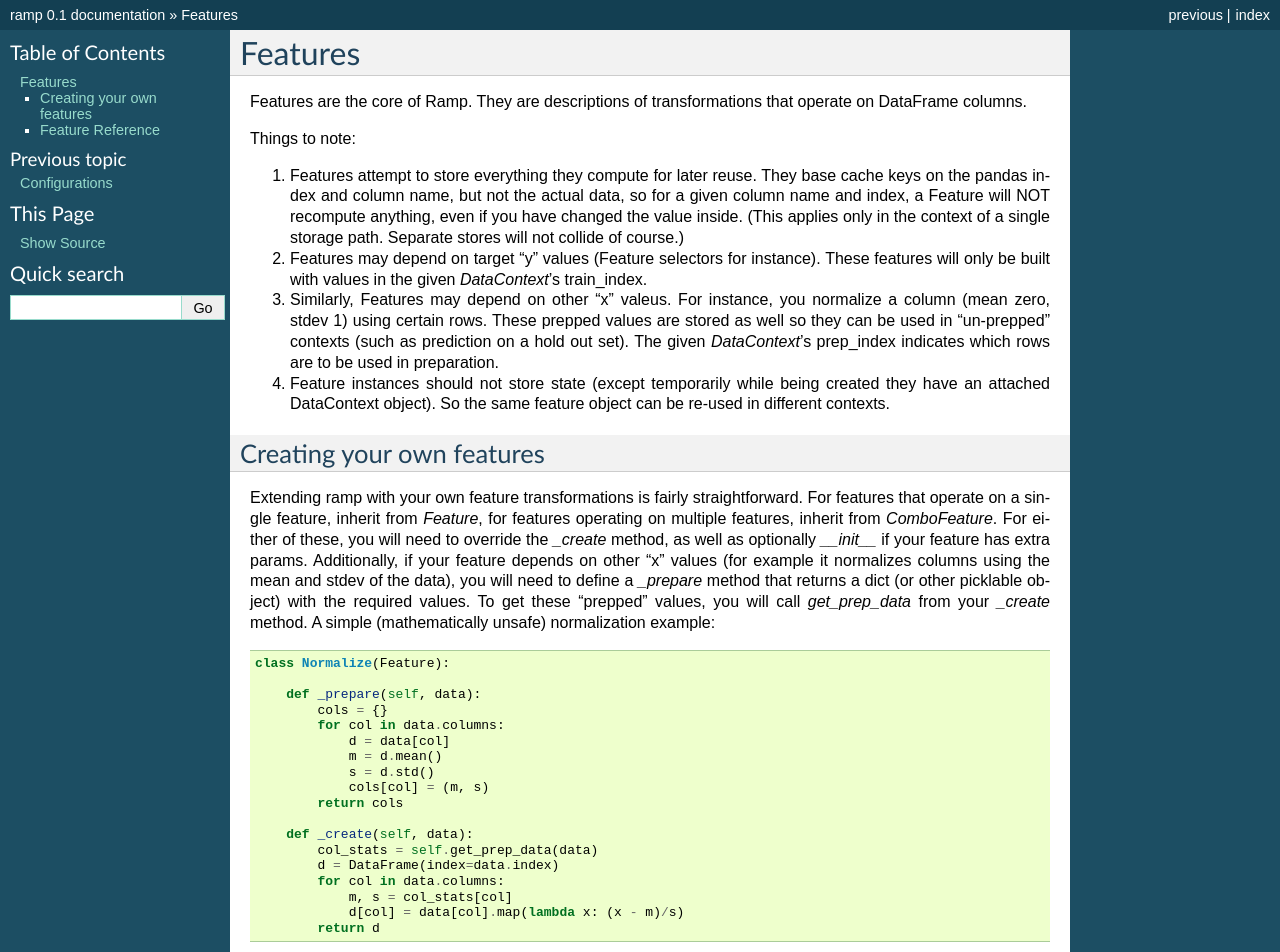
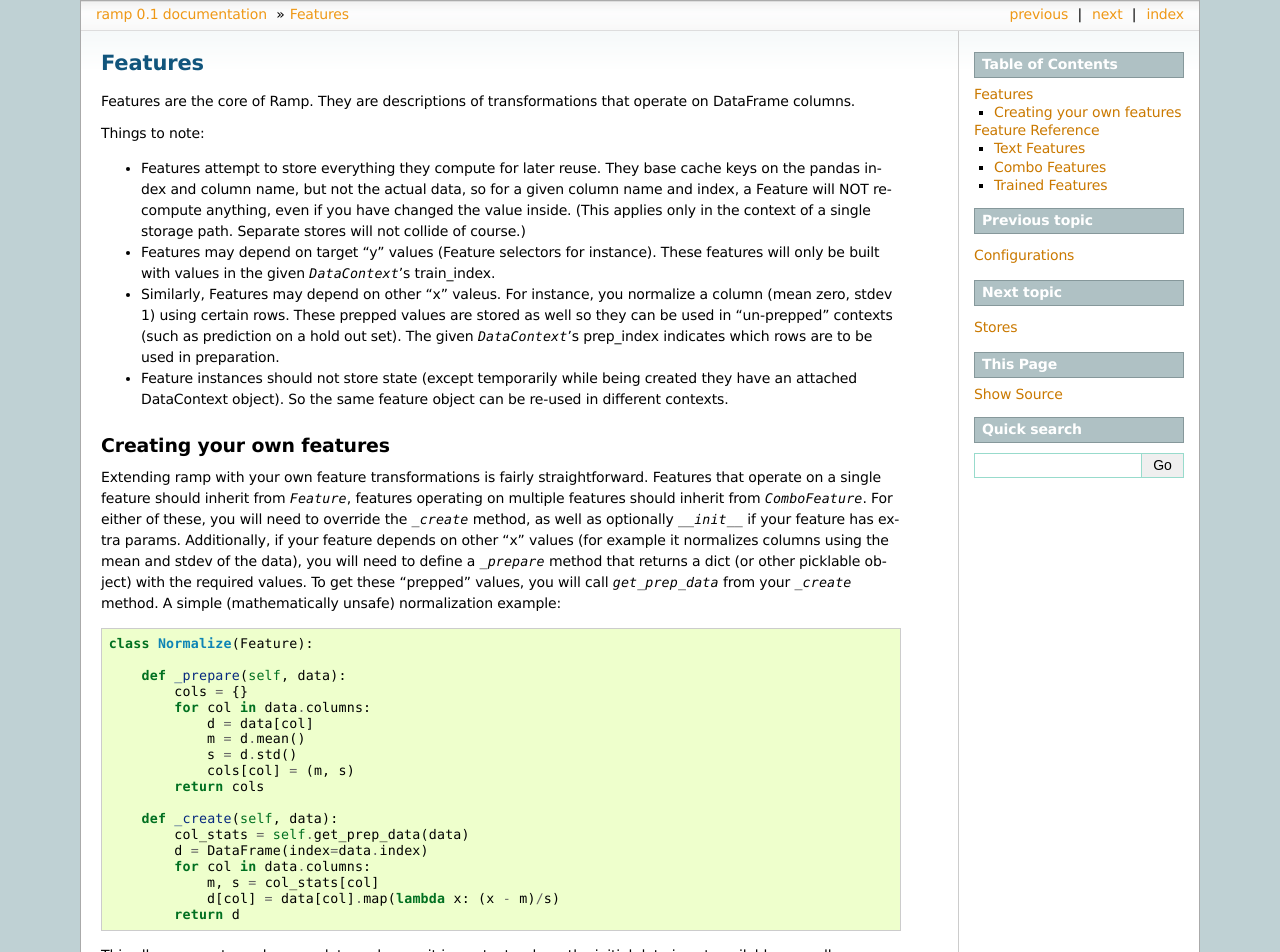
Before and after one commit to kvh/ramp, a Sphinx documentation site: the page built from docs/source/features.rst, in a window 1280 px wide. Shown: the top 952 px of the page. Built offline with Sphinx 7.4.7, drawn with Linux system fonts in a browser that asks for light colours; pages that are not in the unit, such as notebooks, are missing from menus; some of the changed text lies outside the part shown.

Commit message:
Fleshing out docs

```diff
--- a/docs/source/conf.py
+++ b/docs/source/conf.py
@@ -94,7 +94,7 @@ pygments_style = 'sphinx'
 
 # The theme to use for HTML and HTML Help pages.  See the documentation for
 # a list of builtin themes.
-html_theme = 'default'
+html_theme = 'sphinxdoc'
 
 # Theme options are theme-specific and customize the look and feel of a theme
 # further.  For a list of options available for each theme, see the
--- a/docs/source/configurations.rst
+++ b/docs/source/configurations.rst
@@ -1,5 +1,5 @@
 Configurations
 ==============
 
-.. autoclass:: ramp.configuration.Configuration
+.. automodule:: ramp.configuration
     :members:
--- /dev/null
+++ b/docs/source/context.rst
@@ -0,0 +1,5 @@
+DataContext
+==============
+
+.. automodule:: ramp.context
+    :members:
--- a/docs/source/features.rst
+++ b/docs/source/features.rst
@@ -5,30 +5,30 @@ that operate on DataFrame columns.
 
 Things to note:
 
-1. Features attempt to store everything they compute for later reuse. They
-   base cache keys on the pandas index and column name, but not the actual
-   data, so for a given column name and index, a Feature will NOT recompute
-   anything, even if you have changed the value inside. (This applies only in the context of a
-   single storage path. Separate stores will not collide of course.)
-2. Features may depend on target "y" values (Feature selectors for instance).
-   These features will only be built with values in the given
-   `DataContext`'s train_index.
-3. Similarly, Features may depend on other "x" valeus.
-   For instance, you normalize a column (mean zero, stdev 1) using certain rows.
-   These prepped values are stored as well so they can be used in "un-prepped"
-   contexts (such as prediction on a hold out set). The given `DataContext`'s prep_index
-   indicates which rows are to be used in preparation.
-4. Feature instances should not store state (except temporarily while being created they
-   have an attached DataContext object). So the same feature object can be re-used in different
-   contexts.
+* Features attempt to store everything they compute for later reuse. They
+  base cache keys on the pandas index and column name, but not the actual
+  data, so for a given column name and index, a Feature will NOT recompute
+  anything, even if you have changed the value inside. (This applies only in the context of a
+  single storage path. Separate stores will not collide of course.)
+* Features may depend on target "y" values (Feature selectors for instance).
+  These features will only be built with values in the given
+  `DataContext`'s train_index.
+* Similarly, Features may depend on other "x" valeus.
+  For instance, you normalize a column (mean zero, stdev 1) using certain rows.
+  These prepped values are stored as well so they can be used in "un-prepped"
+  contexts (such as prediction on a hold out set). The given `DataContext`'s prep_index
+  indicates which rows are to be used in preparation.
+* Feature instances should not store state (except temporarily while being created they
+  have an attached DataContext object). So the same feature object can be re-used in different
+  contexts.
 
 
 Creating your own features
 --------------------------
 
 Extending ramp with your own feature transformations is fairly straightforward.
-For features that operate on a single feature, inherit from
-`Feature`, for features operating on multiple features, inherit from
+Features that operate on a single feature should inherit from
+`Feature`, features operating on multiple features should inherit from
 `ComboFeature`. For either of these, you will need to override the `_create` method,
 as well as optionally `__init__` if your feature has extra params.
 Additionally, if your feature depends on other "x" values (for example it normalizes
@@ -60,9 +60,31 @@ normalization example::
 This allows ramp to cache prep data and reuse it in contexts where the
 initial data is not available, as well as prevent unnecessary recomputation.
 
+
 Feature Reference
------------------
+=================
 
 .. automodule:: ramp.features.base
     :members:
     :undoc-members:
+
+Text Features
+-------------
+
+.. automodule:: ramp.features.text
+    :members:
+    :undoc-members:
+
+Combo Features
+--------------
+
+.. automodule:: ramp.features.combo
+    :members:
+    :undoc-members:
+
+Trained Features
+----------------
+
+.. automodule:: ramp.features.trained
+    :members:
+    :undoc-members:
--- a/docs/source/intro.rst
+++ b/docs/source/intro.rst
@@ -27,4 +27,5 @@ or::
 
 Basic Usage
 -----------
+
 See `Getting started with Ramp: Detecting Insults <http://www.kenvanharen.com/2012/11/getting-started-with-ramp-detecting.html>`_
--- /dev/null
+++ b/docs/source/stores.rst
@@ -0,0 +1,5 @@
+Stores
+==============
+
+.. automodule:: ramp.store
+    :members:
```
Also changed, not shown: other parts of docs/source/intro.rst (+1 -1 lines), docs/source/index.rst (+15 -4 lines), 3 other files.
